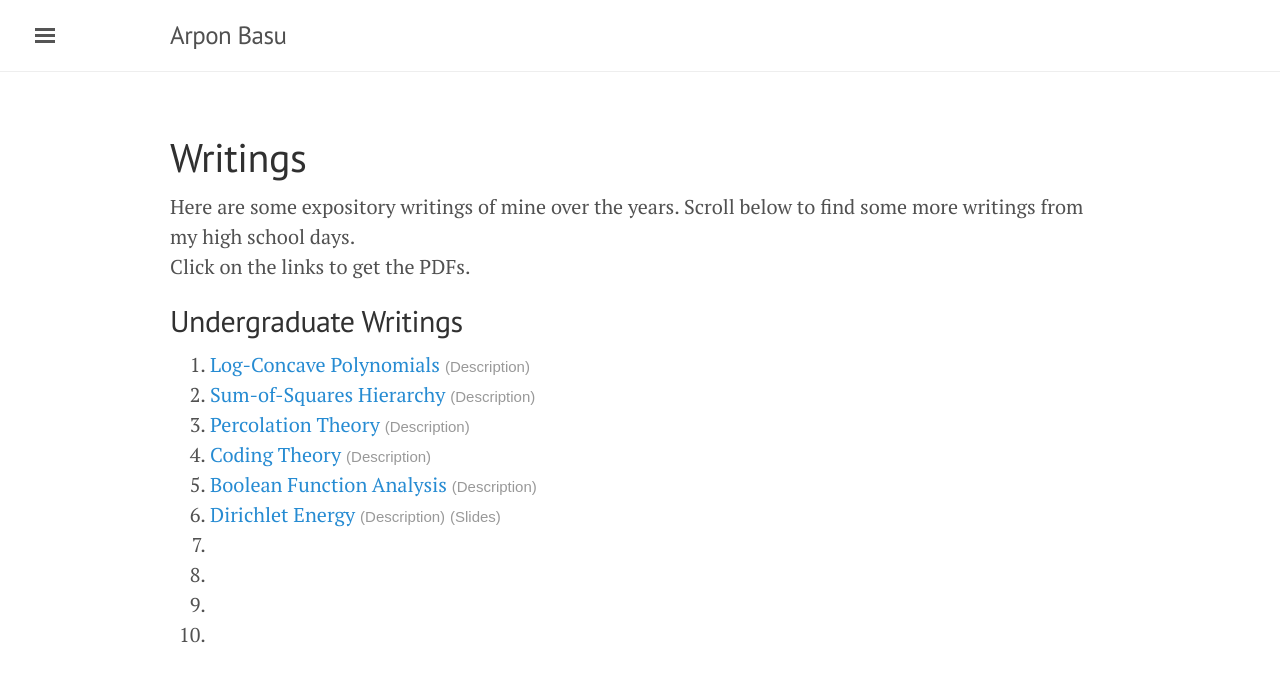
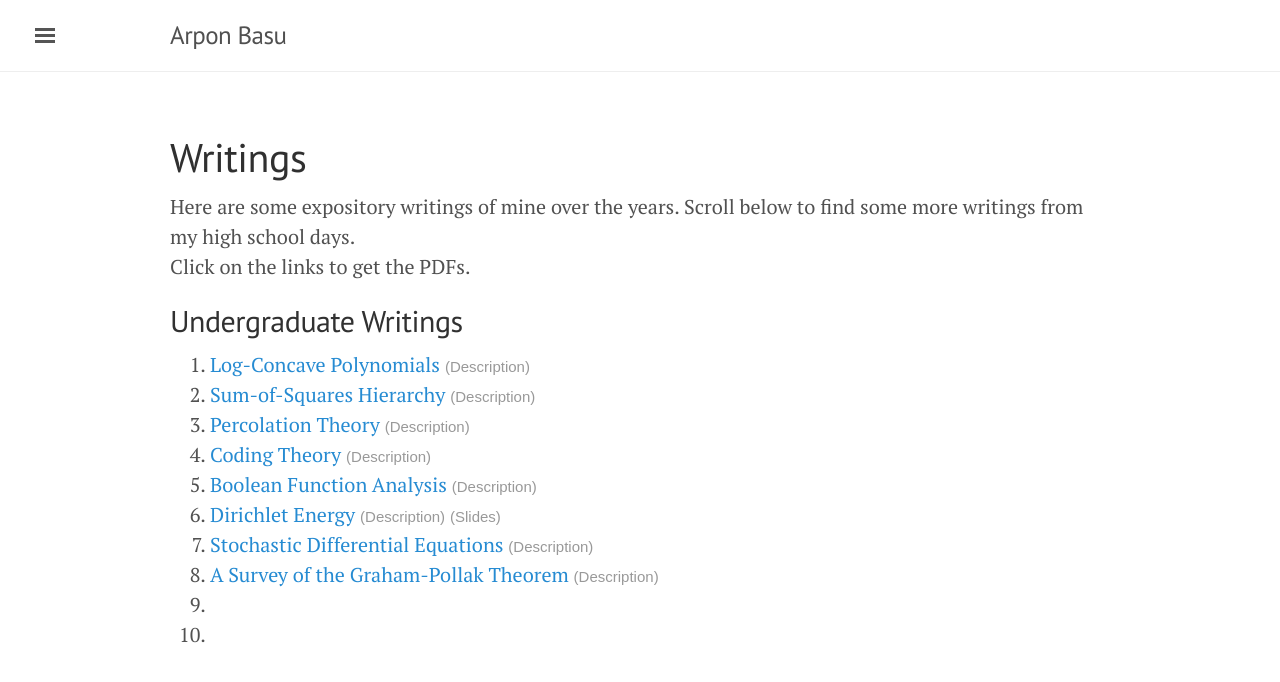
Before and after one commit to rugiarindam/rugiarindam.github.io, a Jekyll site: the page built from dummy6789.html, in a window 1280 px wide. Shown: the top 682 px of the page. Built offline with Jekyll 4.4.1, drawn with Linux system fonts in a browser that asks for light colours; nearby versions of some CDN libraries.

Commit message:
new feature

```diff
--- a/dummy6789.html
+++ b/dummy6789.html
@@ -8,46 +8,52 @@ Click on the links to get the PDFs.
 <h2>Undergraduate Writings</h2>
 <ol type="1">
     <li>
-        <a href="./Expository_Writings/log_concave_polynomials.pdf" target="_blank">Log-Concave Polynomials</a> <a href="#" onclick='myFunction("log-conc_desc")'><span style="font-family: sans-serif, 'Open Sans';color: #999;font-size: 15px;">(Description)</span></a><br>
+        <a href="./Expository_Writings/log_concave_polynomials.pdf" target="_blank">Log-Concave Polynomials</a> <a style="cursor: pointer;" onclick='myFunction("log-conc_desc")'><span style="font-family: sans-serif, 'Open Sans';color: #999;font-size: 15px;">(Description)</span></a><br>
         <div style="border-radius:15px;-webkit-border-radius:15px;-moz-border-radius:15px;width:100%;float:center;display:none;font-size:medium;background-color:#f0ffff;margin-left:0;padding:10px;text-align:left;" id="log-conc_desc">
             Prepared an expository report on the technique of log-concave polynomials, especially as pioneered by <a href="https://homes.cs.washington.edu/~shayan/" target="_blank">Shayan Oveis Gharan</a>, <a href="https://nimaanari.com/" target="_blank">Nima Anari</a>, <a href="https://dblp.org/pid/230/3619.html" target="_blank">Kuikui Liu</a>, and <a href="https://sites.math.washington.edu/~vinzant/" target="_blank">Cynthia Vinzant</a>. Covered a proof of Mason's conjecture, and deterministic and randomized matroid base counting algorithms, including a proof of the Mihail-Vazirani conjecture.
         </div>
     </li>
     <li>
-        <a href="./Expository_Writings/SoS.pdf" target="_blank">Sum-of-Squares Hierarchy</a> <a href="#" onclick='myFunction("sos_desc")'><span style="font-family: sans-serif, 'Open Sans';color: #999;font-size: 15px;">(Description)</span></a><br>
+        <a href="./Expository_Writings/SoS.pdf" target="_blank">Sum-of-Squares Hierarchy</a> <a style="cursor: pointer;" onclick='myFunction("sos_desc")'><span style="font-family: sans-serif, 'Open Sans';color: #999;font-size: 15px;">(Description)</span></a><br>
         <div style="border-radius:15px;-webkit-border-radius:15px;-moz-border-radius:15px;width:100%;float:center;display:none;font-size:medium;background-color:#f0ffff;margin-left:0;padding:10px;text-align:left;" id="sos_desc">
             Prepared an report of the Sum-of-Squares Hierarchy from <a href="http://www.cs.cmu.edu/~praveshk/" target="_blank">Pravesh Kothari</a>'s <a href="https://www.youtube.com/playlist?list=PL3NB_Sd9CrX-6CeApf12demgpe2PO4k8c" target="_blank">lecture series</a> on the same, and covered Goemans-Williamson's Max-Cut algorithm, Nesterov's \\(\pi/2\\)-theorem, Arora-Rao-Vazirani's conductance algorithm, Grigoriev's lower bounds on the \\(k\\)-XOR problem through SoS, and SoS vs. spectral refutation algorithms.
         </div>
     </li>
     <li>
-        <a href="./Expository_Writings/percolation_theory.pdf" target="_blank">Percolation Theory</a> <a href="#" onclick='myFunction("perc_desc")'><span style="font-family: sans-serif, 'Open Sans';color: #999;font-size: 15px;">(Description)</span></a><br>
+        <a href="./Expository_Writings/percolation_theory.pdf" target="_blank">Percolation Theory</a> <a style="cursor: pointer;" onclick='myFunction("perc_desc")'><span style="font-family: sans-serif, 'Open Sans';color: #999;font-size: 15px;">(Description)</span></a><br>
         <div style="border-radius:15px;-webkit-border-radius:15px;-moz-border-radius:15px;width:100%;float:center;display:none;font-size:medium;background-color:#f0ffff;margin-left:0;padding:10px;text-align:left;" id="perc_desc">
             Prepared an expository writing on the calculation of the critical probability for Bernoulli percolation on \\(\mathbb{Z}^2\\), one of the most fundamental results of percolation theory.
         </div>
     </li>
     <li>
-        <a href="./Expository_Writings/Coding_Theory.pdf" target="_blank">Coding Theory</a> <a href="#" onclick='myFunction("coding-theory_desc")'><span style="font-family: sans-serif, 'Open Sans';color: #999;font-size: 15px;">(Description)</span></a><br>
+        <a href="./Expository_Writings/Coding_Theory.pdf" target="_blank">Coding Theory</a> <a style="cursor: pointer;" onclick='myFunction("coding-theory_desc")'><span style="font-family: sans-serif, 'Open Sans';color: #999;font-size: 15px;">(Description)</span></a><br>
         <div style="border-radius:15px;-webkit-border-radius:15px;-moz-border-radius:15px;width:100%;float:center;display:none;font-size:medium;background-color:#f0ffff;margin-left:0;padding:10px;text-align:left;" id="coding-theory_desc">
             Prepared a report on coding theory from Guruswami, Rudra, and Sudan's book on the same, and covered Derivative, Folded Reed-Solomon codes, Algebraic-Geometric Codes, and BCH codes, and also covered List Decoding of Reed-Solomon codes, Elias-Bassalygo and Johnson bounds.
         </div>
     </li>
     <li>
-        <a href="./Expository_Writings/Boolean_Function_Analysis.pdf" target="_blank">Boolean Function Analysis</a> <a href="#" onclick='myFunction("bfa_desc")'><span style="font-family: sans-serif, 'Open Sans';color: #999;font-size: 15px;">(Description)</span></a><br>
+        <a href="./Expository_Writings/Boolean_Function_Analysis.pdf" target="_blank">Boolean Function Analysis</a> <a style="cursor: pointer;" onclick='myFunction("bfa_desc")'><span style="font-family: sans-serif, 'Open Sans';color: #999;font-size: 15px;">(Description)</span></a><br>
         <div style="border-radius:15px;-webkit-border-radius:15px;-moz-border-radius:15px;width:100%;float:center;display:none;font-size:medium;background-color:#f0ffff;margin-left:0;padding:10px;text-align:left;" id="bfa_desc">
             Prepared a report on Boolean Function Analysis from <a href="https://www.cs.cmu.edu/~odonnell/" target="_blank">Ryan O'Donnell</a>'s <a href="https://arxiv.org/abs/2105.10386" target="_blank">book</a> and <a href="https://www.youtube.com/playlist?list=PLm3J0oaFux3YypJNaF6sRAf2zC1QzMuTA" target="_blank">lecture series</a> on the same, covering the BLR Test, Arrow's theorem, KKL theorem, Bonami's lemma and some special cases of hypercontractivity, and the Margulis-Russo formula.
         </div>
     </li>
     <li>
-        <a href="./Expository_Writings/Dirichlet_Energy.pdf" target="_blank">Dirichlet Energy</a> <a href="#" onclick='myFunction("de_desc")'><span style="font-family: sans-serif, 'Open Sans';color: #999;font-size: 15px;">(Description)</span></a> <a href="./Expository_Writings/Dirichlet_Energy_Slides.pdf"><span style="font-family: sans-serif, 'Open Sans';color: #999;font-size: 15px;">(Slides)</span></a><br>
+        <a href="./Expository_Writings/Dirichlet_Energy.pdf" target="_blank">Dirichlet Energy</a> <a style="cursor: pointer;" onclick='myFunction("de_desc")'><span style="font-family: sans-serif, 'Open Sans';color: #999;font-size: 15px;">(Description)</span></a> <a href="./Expository_Writings/Dirichlet_Energy_Slides.pdf" target="_blank"><span style="font-family: sans-serif, 'Open Sans';color: #999;font-size: 15px;">(Slides)</span></a><br>
         <div style="border-radius:15px;-webkit-border-radius:15px;-moz-border-radius:15px;width:100%;float:center;display:none;font-size:medium;background-color:#f0ffff;margin-left:0;padding:10px;text-align:left;" id="de_desc">
             Studied the use of Dirichlet Forms on reversible ergodic Markov chains to derive bounds regarding their relaxation time from <a href="https://www.stat.berkeley.edu/users/aldous/RWG/book.html" target="_blank">this</a> monograph by Aldous and Fill.
         </div>
     </li>
     <li>
-
+        <a href="./Expository_Writings/Stochastic_Differential_Equations.pdf" target="_blank">Stochastic Differential Equations</a> <a style="cursor: pointer;" onclick='myFunction("sde_desc")'><span style="font-family: sans-serif, 'Open Sans';color: #999;font-size: 15px;">(Description)</span></a><br>
+        <div style="border-radius:15px;-webkit-border-radius:15px;-moz-border-radius:15px;width:100%;float:center;display:none;font-size:medium;background-color:#f0ffff;margin-left:0;padding:10px;text-align:left;" id="sde_desc">
+            Covered the basics of Itô calculus and stochastic differential equations (from <a href="https://link.springer.com/book/10.1007/978-3-642-14394-6" target="_blank">Bernt Oksendal's book</a> on the same), and prepared a "cheatsheet" of sorts, summarizing the main notions and formulae.
+        </div>
     </li>
     <li>
-
+        <a href="./Expository_Writings/Graham_Pollak_Survey.pdf" target="_blank">A Survey of the Graham-Pollak Theorem</a> <a style="cursor: pointer;" onclick='myFunction("graham-pollak_desc")'><span style="font-family: sans-serif, 'Open Sans';color: #999;font-size: 15px;">(Description)</span></a><br>
+        <div style="border-radius:15px;-webkit-border-radius:15px;-moz-border-radius:15px;width:100%;float:center;display:none;font-size:medium;background-color:#f0ffff;margin-left:0;padding:10px;text-align:left;" id="graham-pollak_desc">
+            Made a brief survey of the Graham-Pollak theorem and various associated results, such as Alon's bounds on \\(t\\)-biclique coverings of complete graphs, and the Szemerédi-Katona theorem.
+        </div>
     </li>
     <li>
 
```
Also changed, not shown: other parts of dummy6789.html (+0 -2 lines).
